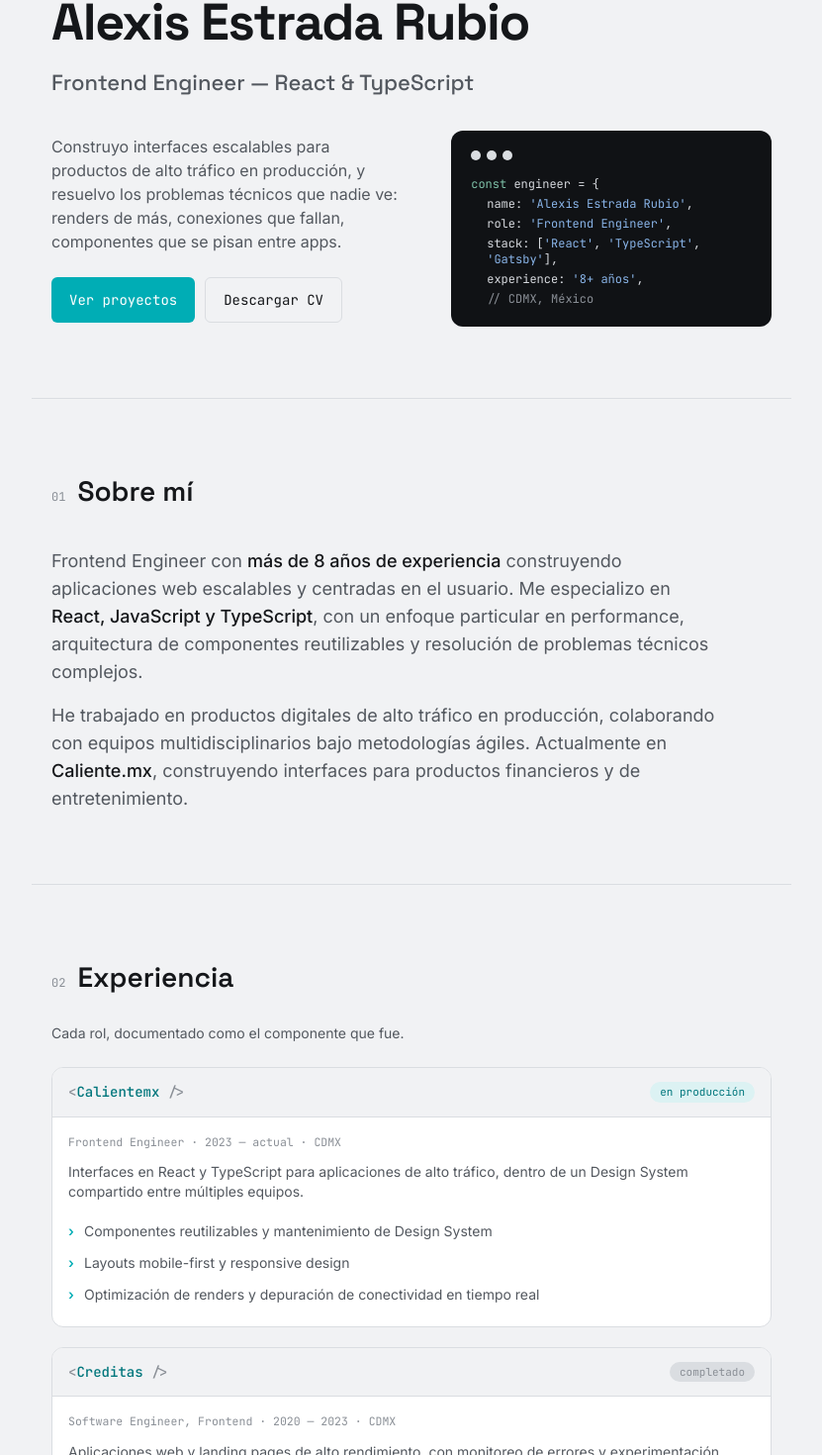
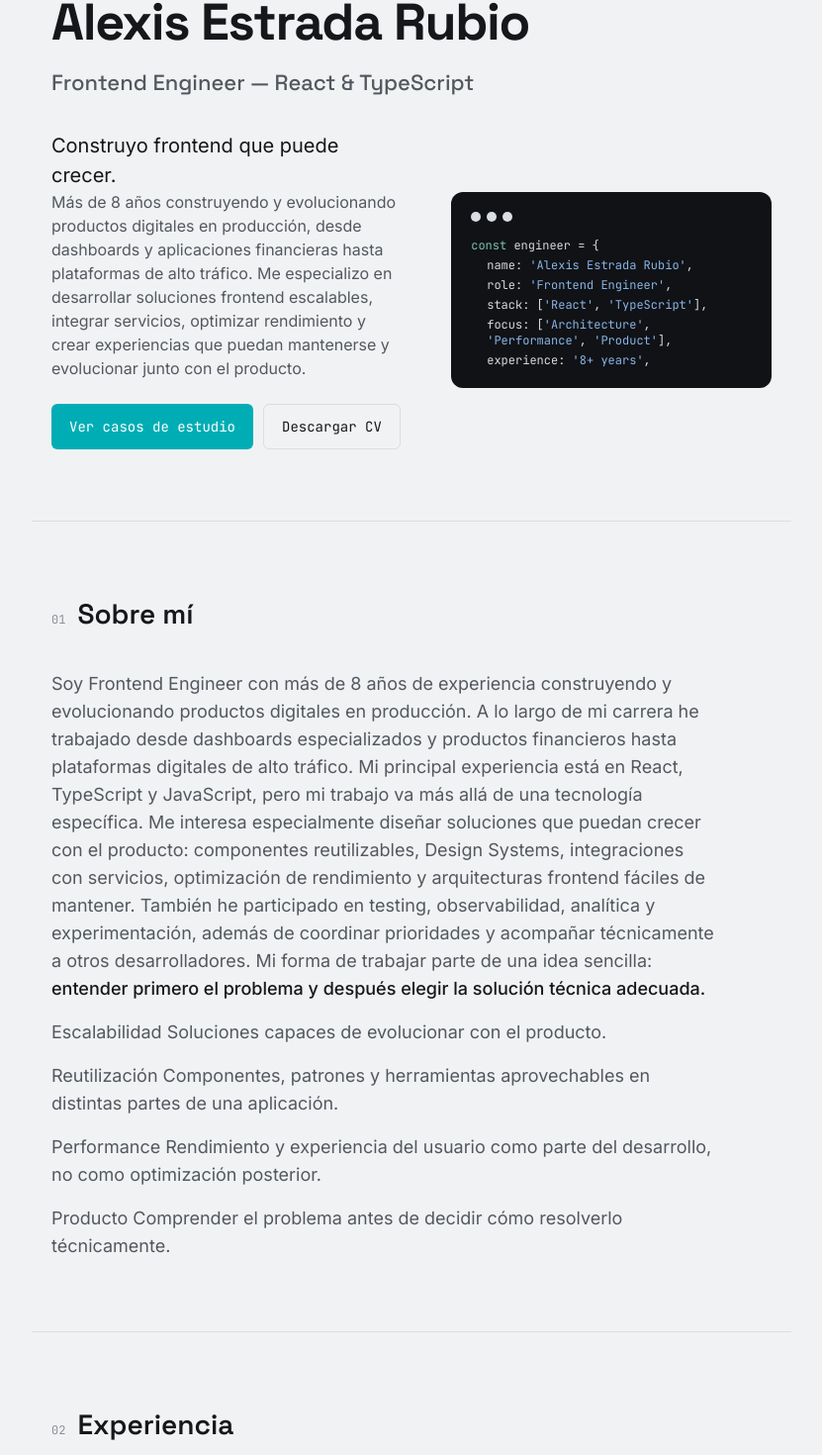
Before and after one commit to AlexisEstradaRubio/portafolio-app, a React (Vite) app: page / in a window 1280 px wide. Shown: the part 231-1701 px from the top of the page at 99% size, without its empty margins (224-1055 px from the left). Built offline with nearby package versions, Linux system fonts and the light colour scheme.

Commit message:
fix layout

```diff
--- a/src/sections/About.tsx
+++ b/src/sections/About.tsx
@@ -7,17 +7,27 @@ export const About = () => {
             </div>
             <div className="max-w-2xl flex flex-col gap-4 text-[15.5px] md:text-lg text-ink-soft">
                 <p>
-                    Frontend Engineer con <strong className="text-ink font-medium">más de 8 años de experiencia</strong> construyendo
-                    aplicaciones web escalables y centradas en el usuario. Me especializo
-                    en <strong className="text-ink font-medium">React, JavaScript y TypeScript</strong>, con un enfoque particular en
-                    performance, arquitectura de componentes reutilizables y resolución
-                    de problemas técnicos complejos.
+                    Soy Frontend Engineer con más de 8 años de experiencia construyendo y evolucionando productos digitales en producción.
+                    A lo largo de mi carrera he trabajado desde dashboards especializados y productos financieros hasta plataformas digitales de alto tráfico. Mi principal experiencia está en React, TypeScript y JavaScript, pero mi trabajo va más allá de una tecnología específica.
+                    Me interesa especialmente diseñar soluciones que puedan crecer con el producto: componentes reutilizables, Design Systems, integraciones con servicios, optimización de rendimiento y arquitecturas frontend fáciles de mantener.
+                    También he participado en testing, observabilidad, analítica y experimentación, además de coordinar prioridades y acompañar técnicamente a otros desarrolladores.
+                    Mi forma de trabajar parte de una idea sencilla: <strong className="text-ink font-medium">entender primero el problema y después elegir la solución técnica adecuada.</strong>
                 </p>
                 <p>
-                    He trabajado en productos digitales de alto tráfico en producción,
-                    colaborando con equipos multidisciplinarios bajo metodologías ágiles.
-                    Actualmente en <strong className="text-ink font-medium">Caliente.mx</strong>, construyendo interfaces para productos
-                    financieros y de entretenimiento.
+                    Escalabilidad
+                    Soluciones capaces de evolucionar con el producto.
+                </p>
+                <p>
+                    Reutilización
+                    Componentes, patrones y herramientas aprovechables en distintas partes de una aplicación.
+                </p>
+                <p>
+                    Performance
+                    Rendimiento y experiencia del usuario como parte del desarrollo, no como optimización posterior.
+                </p>
+                <p>
+                    Producto
+                    Comprender el problema antes de decidir cómo resolverlo técnicamente.
                 </p>
             </div>
         </section>
--- a/src/sections/Hero.tsx
+++ b/src/sections/Hero.tsx
@@ -9,21 +9,23 @@ export const Hero = () => {
                 Alexis Estrada Rubio
             </h1>
             <p className="font-display text-[clamp(17px,4.5vw,22px)] text-ink-soft font-medium mb-8">
-                Frontend Engineer — React &amp; TypeScript
+                Frontend Engineer — React & TypeScript
             </p>
 
             <div className="grid md:grid-cols-[1.1fr_1fr] gap-8 md:gap-12 items-center">
                 <div>
+                    <p className="text-[20px]">
+                        Construyo frontend que puede crecer.
+                    </p>
                     <p className="text-ink-soft text-[15px] md:text-base max-w-[420px]">
-                        Construyo interfaces escalables para productos de alto tráfico en
-                        producción, y resuelvo los problemas técnicos que nadie ve: renders
-                        de más, conexiones que fallan, componentes que se pisan entre apps.
+                        Más de 8 años construyendo y evolucionando productos digitales en producción, desde dashboards y aplicaciones financieras hasta plataformas de alto tráfico.
+                        Me especializo en desarrollar soluciones frontend escalables, integrar servicios, optimizar rendimiento y crear experiencias que puedan mantenerse y evolucionar junto con el producto.
                     </p>
                     <div className="flex flex-col sm:flex-row gap-2.5 mt-6">
 
                         <a href="#proyectos"
                             className="font-mono text-sm px-4.5 py-3 min-h-11 rounded-md bg-accent text-inverse-text flex items-center justify-center text-center">
-                            Ver proyectos
+                            Ver casos de estudio
                         </a>
 
                         <a href="#"
@@ -51,13 +53,13 @@ export const Hero = () => {
                             role: <span className="text-[#89B4E8]">'Frontend Engineer'</span>,
                         </div>
                         <div className="pl-4">
-                            stack: [<span className="text-[#89B4E8]">'React'</span>, <span className="text-[#89B4E8]">'TypeScript'</span>, <span className="text-[#89B4E8]">'Gatsby'</span>],
+                            stack: [<span className="text-[#89B4E8]">'React'</span>, <span className="text-[#89B4E8]">'TypeScript'</span>],
                         </div>
                         <div className="pl-4">
-                            experience: <span className="text-[#89B4E8]">'8+ años'</span>,
+                            focus: [<span className="text-[#89B4E8]">'Architecture'</span>, <span className="text-[#89B4E8]">'Performance'</span>, <span className="text-[#89B4E8]">'Product'</span>],
                         </div>
-                        <div className="pl-4 text-ink-faint">
-                            // CDMX, México
+                        <div className="pl-4">
+                            experience: <span className="text-[#89B4E8]">'8+ years'</span>,
                         </div>
                     </div>
                 </div>
```
